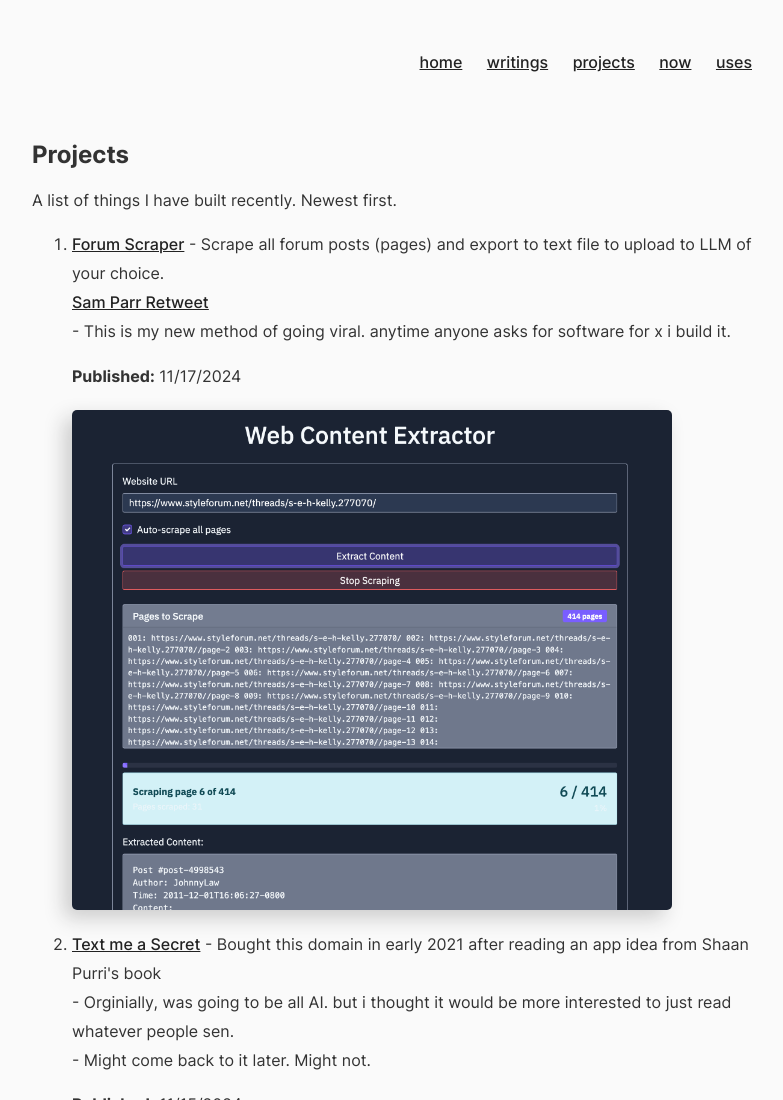
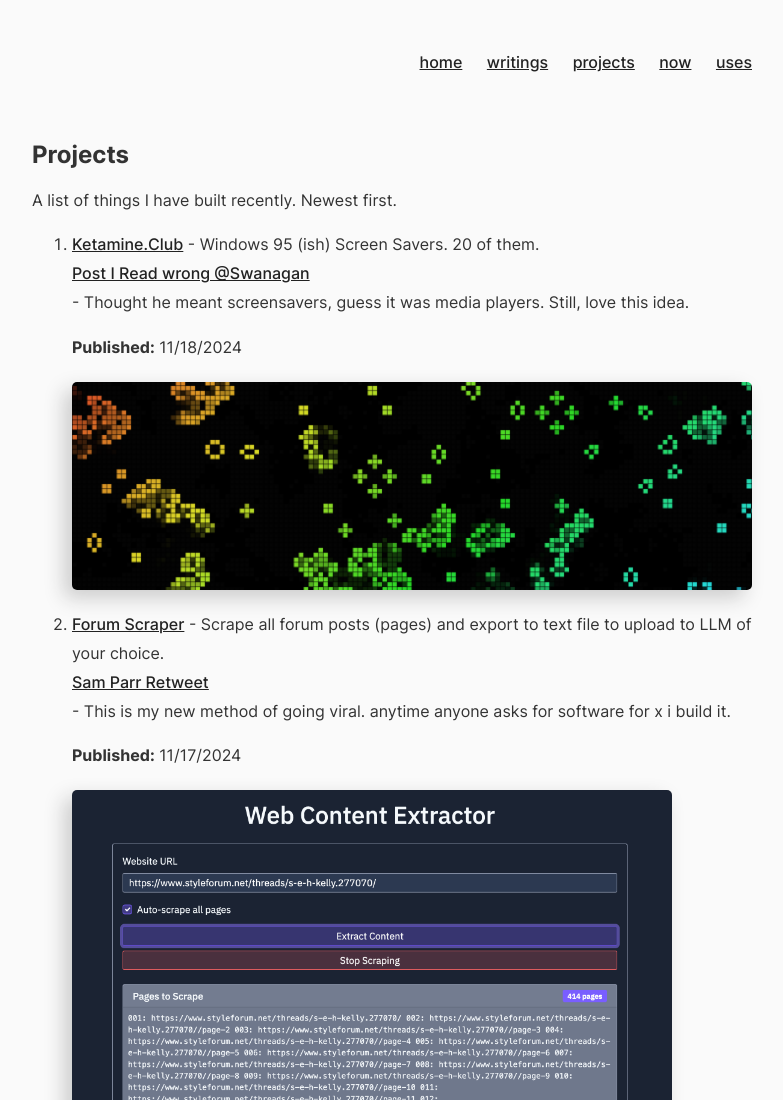
Before and after one commit to wcgordon1/starterbuild, an Astro site: page /projects in a window 1280 px wide. Shown: the top 1100 px of the page, without its empty margins (248-1031 px from the left). Built offline with nearby package versions, Linux system fonts and the light colour scheme; Astro itself is replaced by a stand-in of ours.

Commit message:
ketamine club

```diff
--- a/src/pages/projects.astro
+++ b/src/pages/projects.astro
@@ -7,6 +7,17 @@ import "../styles/global.css";
   <h1>Projects</h1>
   <p>A list of things I have built recently. Newest first.</p>
   <ol>
+    <li>
+      <a href="https:/Ketamine.Club/" target="_blank"
+        >Ketamine.Club</a
+      > - Windows 95 (ish) Screen Savers. 20 of them.
+      <br>
+      <a href="https://x.com/helloIamWilly/status/1858347145050607893" target="_blank">Post I Read wrong @Swanagan</a>
+      <br>
+      - Thought he meant screensavers, guess it was media players. Still, love this idea.
+      <p><strong>Published:</strong> 11/18/2024</p>
+      <img src="/assets/kc.png" alt="Ketamine Club">
+    </li>
     <li>
       <a href="https:/forumscraper.com/" target="_blank"
         >Forum Scraper</a
```
Also changed, not shown: public/assets/kc.png (added).
